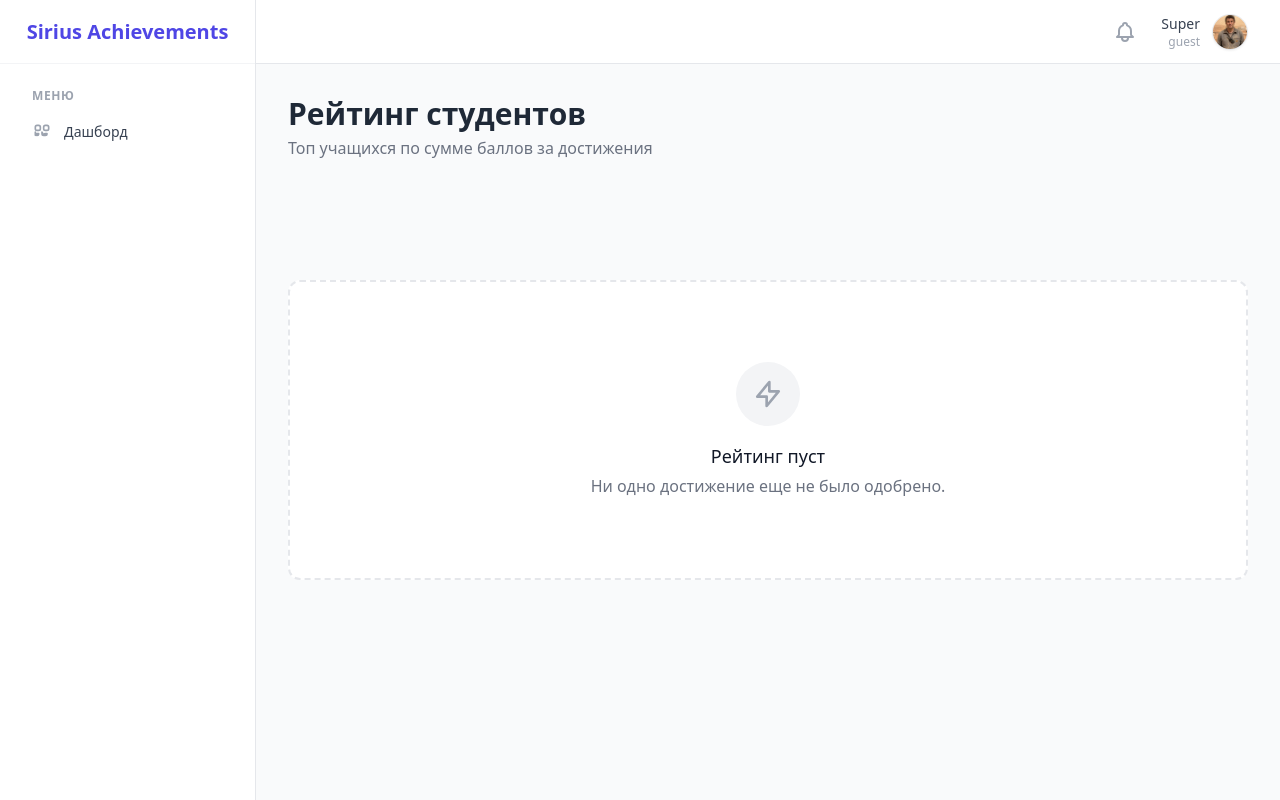
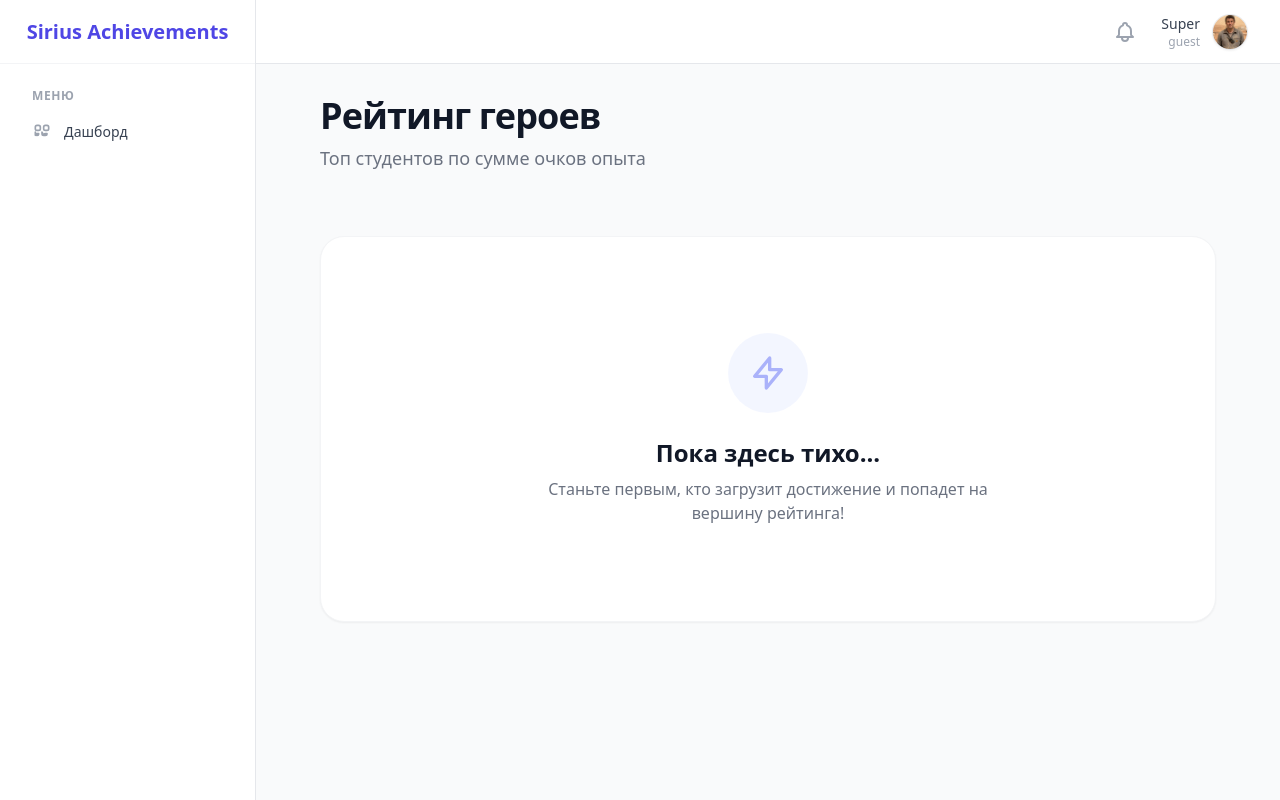
Before and after one commit to RochDM231718/project, a FastAPI app: page /admin/leaderboard in a window 1280 px wide. Run offline with FastAPI, Linux system fonts and the light colour scheme; a user stored in the database is signed in; tables that the repository leaves empty hold one stand-in row (values such as "Sample post"); data that the repository does not hold is empty; some libraries are stand-ins or nearby versions.

Commit message:
дэшборд

```diff
--- a/templates/admin/dashboard/index.html
+++ b/templates/admin/dashboard/index.html
@@ -52,7 +52,7 @@
         <div class="grid grid-cols-1 md:grid-cols-4 gap-6 mb-8">
             <div class="bg-white p-6 rounded-xl shadow-sm border border-gray-100">
                 <p class="text-xs text-gray-500 uppercase font-bold tracking-wider">Новых пользователей</p>
-                <p class="text-3xl font-bold text-gray-800 mt-2">+{{ stats.new_users }}</p>
+                <p class="text-3xl font-bold text-indigo-600 mt-2">+{{ stats.new_users }}</p>
             </div>
             <div class="bg-white p-6 rounded-xl shadow-sm border border-gray-100">
                 <p class="text-xs text-gray-500 uppercase font-bold tracking-wider">Загружено документов</p>
@@ -60,11 +60,11 @@
             </div>
             <div class="bg-white p-6 rounded-xl shadow-sm border border-gray-100">
                 <p class="text-xs text-gray-500 uppercase font-bold tracking-wider">Одобрено модераторами</p>
-                <p class="text-3xl font-bold text-green-600 mt-2">{{ stats.approved_docs }}</p>
+                <p class="text-3xl font-bold text-indigo-600 mt-2">{{ stats.approved_docs }}</p>
             </div>
             <div class="bg-white p-6 rounded-xl shadow-sm border border-gray-100">
                 <p class="text-xs text-gray-500 uppercase font-bold tracking-wider">Ожидают проверки</p>
-                <p class="text-3xl font-bold text-yellow-600 mt-2">{{ stats.pending_docs }}</p>
+                <p class="text-3xl font-bold text-indigo-600 mt-2">{{ stats.pending_docs }}</p>
             </div>
         </div>
 
--- a/templates/admin/leaderboard/index.html
+++ b/templates/admin/leaderboard/index.html
@@ -1,126 +1,184 @@
 {% extends "layout.html" %}
 
 {% block content %}
-<div class="max-w-5xl mx-auto">
+<div class="max-w-6xl mx-auto px-4 sm:px-6 lg:px-8">
 
-    <div class="flex flex-col md:flex-row justify-between items-end mb-20 gap-4">
-        <div>
-            <h2 class="text-3xl font-bold text-gray-800">Рейтинг студентов</h2>
-            <p class="text-gray-500 mt-1">Топ учащихся по сумме баллов за достижения</p>
+    <div class="flex flex-col md:flex-row justify-between items-end mb-16 gap-6">
+        <div class="relative">
+            <h2 class="text-4xl font-extrabold text-gray-900 tracking-tight">Рейтинг героев</h2>
+            <p class="text-gray-500 mt-2 text-lg">Топ студентов по сумме очков опыта</p>
+            <div class="absolute -top-6 -left-6 w-24 h-24 bg-indigo-50 rounded-full blur-2xl -z-10"></div>
         </div>
 
         {% if user.role.value == 'student' %}
-        <div class="bg-indigo-600 text-white px-6 py-3 rounded-xl shadow-lg flex items-center gap-4">
+        <div class="bg-gradient-to-r from-indigo-600 to-indigo-800 text-white p-1 rounded-2xl shadow-xl transform transition hover:scale-[1.02] duration-300">
+            <div class="bg-indigo-900 bg-opacity-20 backdrop-blur-sm rounded-xl px-6 py-4 flex items-center gap-6">
                 <div class="text-center">
-                <div class="text-xs opacity-80 uppercase tracking-wide">Ваше место</div>
-                <div class="text-2xl font-bold">#{{ my_rank }}</div>
+                    <div class="text-[10px] uppercase font-bold tracking-widest text-indigo-200 mb-1">Ранг</div>
+                    <div class="text-3xl font-black font-mono">#{{ my_rank }}</div>
                 </div>
-            <div class="w-px h-8 bg-white bg-opacity-20"></div>
+                <div class="w-px h-10 bg-white bg-opacity-20"></div>
                 <div class="text-center">
-                <div class="text-xs opacity-80 uppercase tracking-wide">Ваши баллы</div>
-                <div class="text-2xl font-bold">{{ my_points | int }}</div>
+                    <div class="text-[10px] uppercase font-bold tracking-widest text-indigo-200 mb-1">Баллы</div>
+                    <div class="text-3xl font-black text-white">{{ my_points | int }}</div>
+                </div>
             </div>
         </div>
         {% endif %}
     </div>
 
-    <div class="grid grid-cols-1 md:grid-cols-3 gap-6 mb-10 items-end">
+    {% if leaderboard|length > 0 %}
+    <div class="relative mb-20 mt-10">
+        <div class="flex flex-col md:flex-row items-end justify-center gap-4 md:gap-8 min-h-[320px]">
 
             {% if leaderboard|length > 1 %}
-        <div class="bg-white rounded-2xl shadow-md p-6 border-t-4 border-gray-300 flex flex-col items-center order-2 md:order-1 relative top-4">
-            <div class="absolute -top-6 w-12 h-12 bg-gray-200 rounded-full flex items-center justify-center text-xl font-bold text-gray-600 border-4 border-white shadow-sm">2</div>
+            {% set u2 = leaderboard[1][0] %}
+            <div class="order-2 md:order-1 flex-1 max-w-sm w-full relative group z-10">
+                <div class="bg-white rounded-3xl shadow-xl p-6 border-b-4 border-indigo-300 flex flex-col items-center relative transform transition group-hover:-translate-y-2 duration-300">
+                    <div class="absolute -top-5 left-1/2 transform -translate-x-1/2 w-10 h-10 bg-indigo-100 text-indigo-600 rounded-full flex items-center justify-center font-bold border-4 border-white shadow-sm z-20">2</div>
 
-            {% set u = leaderboard[1][0] %}
-            {% if u.avatar_path %}
-                <img src="/static/{{ u.avatar_path }}" class="w-20 h-20 rounded-full object-cover mb-3 border-2 border-gray-100">
+                    <div class="relative mb-3 mt-3">
+                        {% if u2.avatar_path %}
+                            <img src="/static/{{ u2.avatar_path }}" class="w-24 h-24 rounded-full object-cover border-4 border-indigo-100 shadow-sm">
                         {% else %}
-                <div class="w-20 h-20 rounded-full bg-gray-100 flex items-center justify-center text-2xl font-bold text-gray-400 mb-3">{{ u.first_name[:1] }}</div>
+                            <div class="w-24 h-24 rounded-full bg-indigo-50 flex items-center justify-center text-3xl font-bold text-indigo-400 border-4 border-indigo-100">{{ u2.first_name[:1] }}</div>
                         {% endif %}
+                    </div>
 
-            <div class="text-lg font-bold text-center leading-tight">{{ u.first_name }} {{ u.last_name }}</div>
-            <div class="text-indigo-600 font-bold text-xl mt-2">{{ leaderboard[1][1] | int }} баллов</div>
-            <div class="text-xs text-gray-400 mt-1">{{ leaderboard[1][2] }} достижений</div>
+                    <div class="text-center">
+                        <div class="font-bold text-lg text-gray-800 truncate w-32 md:w-auto mx-auto">{{ u2.first_name }}</div>
+                        <div class="text-sm text-gray-500 mb-3">{{ u2.last_name }}</div>
+                        <div class="inline-block bg-indigo-50 text-indigo-600 text-sm font-bold px-4 py-1.5 rounded-full">
+                            {{ leaderboard[1][1] | int }} баллов
+                        </div>
+                    </div>
+                </div>
             </div>
             {% endif %}
 
-        {% if leaderboard|length > 0 %}
-        <div class="bg-white rounded-2xl shadow-xl p-8 border-t-4 border-yellow-400 flex flex-col items-center order-1 md:order-2 z-10 transform md:-translate-y-4">
-            <div class="absolute -top-8 w-16 h-16 bg-yellow-400 rounded-full flex items-center justify-center text-3xl font-bold text-white border-4 border-white shadow-md">1</div>
+            {% set u1 = leaderboard[0][0] %}
+            <div class="order-1 md:order-2 flex-1 max-w-sm w-full relative z-20 -mt-6 md:-mt-0">
+                <div class="bg-white rounded-3xl shadow-2xl p-8 border-b-8 border-indigo-600 flex flex-col items-center transform scale-110 relative z-20">
+                     <div class="absolute -top-6 left-1/2 transform -translate-x-1/2 w-12 h-12 bg-indigo-600 text-white rounded-full flex items-center justify-center text-2xl font-black border-4 border-white shadow-md z-30">1</div>
 
-            <div class="absolute top-0 right-0 p-2">
-                <svg class="w-8 h-8 text-yellow-400 opacity-20" fill="currentColor" viewBox="0 0 20 20"><path d="M9.049 2.927c.3-.921 1.603-.921 1.902 0l1.07 3.292a1 1 0 00.95.69h3.462c.969 0 1.371 1.24.588 1.81l-2.8 2.034a1 1 0 00-.364 1.118l1.07 3.292c.3.921-.755 1.688-1.54 1.118l-2.8-2.034a1 1 0 00-1.175 0l-2.8 2.034c-.784.57-1.838-.197-1.539-1.118l1.07-3.292a1 1 0 00-.364-1.118L2.98 8.72c-.783-.57-.38-1.81.588-1.81h3.461a1 1 0 00.951-.69l1.07-3.292z"/></svg>
+                    <div class="relative mb-4 mt-4">
+                        {% if u1.avatar_path %}
+                            <img src="/static/{{ u1.avatar_path }}" class="w-32 h-32 rounded-full object-cover border-4 border-indigo-600 shadow-md">
+                        {% else %}
+                            <div class="w-32 h-32 rounded-full bg-indigo-50 flex items-center justify-center text-5xl font-bold text-indigo-600 border-4 border-indigo-600">{{ u1.first_name[:1] }}</div>
+                        {% endif %}
                     </div>
 
-            {% set u = leaderboard[0][0] %}
-            {% if u.avatar_path %}
-                <img src="/static/{{ u.avatar_path }}" class="w-24 h-24 rounded-full object-cover mb-4 border-4 border-yellow-100">
+                    <div class="text-center">
+                        <div class="font-extrabold text-2xl text-gray-900">{{ u1.first_name }}</div>
+                        <div class="text-base font-medium text-gray-500 mb-4">{{ u1.last_name }}</div>
+                        <div class="text-5xl font-black text-indigo-600 mb-2">
+                            {{ leaderboard[0][1] | int }}
+                        </div>
+                         <div class="text-sm font-bold text-indigo-400 uppercase tracking-wider">
+                            баллов всего
+                        </div>
+                    </div>
+                </div>
+            </div>
+
+            {% if leaderboard|length > 2 %}
+            {% set u3 = leaderboard[2][0] %}
+            <div class="order-3 md:order-3 flex-1 max-w-sm w-full relative group z-10">
+                <div class="bg-white rounded-3xl shadow-xl p-6 border-b-4 border-indigo-200 flex flex-col items-center relative transform transition group-hover:-translate-y-2 duration-300">
+                     <div class="absolute -top-5 left-1/2 transform -translate-x-1/2 w-10 h-10 bg-indigo-50 text-indigo-400 rounded-full flex items-center justify-center font-bold border-4 border-white shadow-sm z-20">3</div>
+
+                    <div class="relative mb-3 mt-3">
+                        {% if u3.avatar_path %}
+                            <img src="/static/{{ u3.avatar_path }}" class="w-24 h-24 rounded-full object-cover border-4 border-indigo-50 shadow-sm">
                         {% else %}
-                <div class="w-24 h-24 rounded-full bg-yellow-50 flex items-center justify-center text-3xl font-bold text-yellow-600 mb-4 border-4 border-yellow-100">{{ u.first_name[:1] }}</div>
+                            <div class="w-24 h-24 rounded-full bg-indigo-50 flex items-center justify-center text-3xl font-bold text-indigo-300 border-4 border-indigo-50">{{ u3.first_name[:1] }}</div>
                         {% endif %}
+                    </div>
 
-            <div class="text-xl font-bold text-center leading-tight">{{ u.first_name }} {{ u.last_name }}</div>
-            <div class="text-indigo-600 font-bold text-3xl mt-2">{{ leaderboard[0][1] | int }} <span class="text-sm font-medium text-gray-500">баллов</span></div>
-            <div class="text-sm text-gray-400 mt-1">{{ leaderboard[0][2] }} подтвержденных достижений</div>
+                    <div class="text-center">
+                        <div class="font-bold text-lg text-gray-800 truncate w-32 md:w-auto mx-auto">{{ u3.first_name }}</div>
+                        <div class="text-sm text-gray-500 mb-3">{{ u3.last_name }}</div>
+                        <div class="inline-block bg-indigo-50 text-indigo-600 text-sm font-bold px-4 py-1.5 rounded-full">
+                            {{ leaderboard[2][1] | int }} баллов
+                        </div>
+                    </div>
+                </div>
+            </div>
+            {% endif %}
+        </div>
     </div>
     {% endif %}
 
-        {% if leaderboard|length > 2 %}
-        <div class="bg-white rounded-2xl shadow-md p-6 border-t-4 border-orange-300 flex flex-col items-center order-3 md:order-3 relative top-4">
-            <div class="absolute -top-6 w-12 h-12 bg-orange-200 rounded-full flex items-center justify-center text-xl font-bold text-orange-700 border-4 border-white shadow-sm">3</div>
+    {% if leaderboard|length > 3 %}
+    <div class="bg-white rounded-3xl shadow-xl border border-gray-100 overflow-hidden mb-10">
+        <div class="px-6 py-4 bg-gray-50 border-b border-gray-100 flex items-center justify-between">
+            <h3 class="font-bold text-gray-700">Претенденты на победу</h3>
+            <span class="text-xs font-semibold text-gray-400 uppercase tracking-wider">Всего участников: {{ leaderboard|length }}</span>
+        </div>
 
-            {% set u = leaderboard[2][0] %}
-            {% if u.avatar_path %}
-                <img src="/static/{{ u.avatar_path }}" class="w-20 h-20 rounded-full object-cover mb-3 border-2 border-gray-100">
+        <div class="overflow-x-auto">
+            <table class="w-full text-left border-collapse">
+                <thead class="bg-white text-xs uppercase text-gray-400 font-semibold tracking-wider">
+                    <tr>
+                        <th class="px-6 py-4 w-16 text-center">#</th>
+                        <th class="px-6 py-4">Студент</th>
+                        <th class="px-6 py-4 text-center">Достижения</th>
+                        <th class="px-6 py-4 text-right">Баллы</th>
+                    </tr>
+                </thead>
+                <tbody class="divide-y divide-gray-50">
+                    {% for row in leaderboard[3:] %}
+                    {% set is_me = (row[0].id == user.id) %}
+                    <tr class="transition-all duration-200 hover:bg-gray-50 {% if is_me %}bg-indigo-50 hover:bg-indigo-100{% endif %}">
+                        <td class="px-6 py-4 text-center">
+                            <span class="font-mono font-bold {% if is_me %}text-indigo-600{% else %}text-gray-400{% endif %}">
+                                {{ loop.index + 3 }}
+                            </span>
+                        </td>
+                        <td class="px-6 py-4">
+                            <div class="flex items-center gap-4">
+                                {% if row[0].avatar_path %}
+                                    <img src="/static/{{ row[0].avatar_path }}" class="w-10 h-10 rounded-full object-cover border border-gray-100 shadow-sm">
                                 {% else %}
-                <div class="w-20 h-20 rounded-full bg-gray-100 flex items-center justify-center text-2xl font-bold text-gray-400 mb-3">{{ u.first_name[:1] }}</div>
+                                    <div class="w-10 h-10 rounded-full bg-gradient-to-br from-gray-100 to-gray-200 flex items-center justify-center text-gray-500 font-bold text-sm shadow-sm">{{ row[0].first_name[:1] }}</div>
                                 {% endif %}
-
-            <div class="text-lg font-bold text-center leading-tight">{{ u.first_name }} {{ u.last_name }}</div>
-            <div class="text-indigo-600 font-bold text-xl mt-2">{{ leaderboard[2][1] | int }} баллов</div>
-            <div class="text-xs text-gray-400 mt-1">{{ leaderboard[2][2] }} достижений</div>
-        </div>
+                                <div>
+                                    <div class="font-bold text-gray-800 {% if is_me %}text-indigo-700{% endif %}">
+                                        {{ row[0].first_name }} {{ row[0].last_name }}
+                                        {% if is_me %}
+                                            <span class="ml-2 inline-flex items-center px-2 py-0.5 rounded text-xs font-medium bg-indigo-200 text-indigo-800">Вы</span>
                                         {% endif %}
                                     </div>
-
-    {% if leaderboard|length > 3 %}
-    <div class="bg-white rounded-xl shadow-sm border border-gray-100 overflow-hidden">
-        <table class="w-full text-left border-collapse">
-            <thead class="bg-gray-50 text-xs uppercase text-gray-500 font-semibold">
-                <tr>
-                    <th class="p-4 w-16 text-center">#</th>
-                    <th class="p-4">Студент</th>
-                    <th class="p-4 text-center">Достижений</th>
-                    <th class="p-4 text-right">Баллы</th>
-                </tr>
-            </thead>
-            <tbody class="divide-y divide-gray-100">
-                {% for row in leaderboard[3:] %}
-                <tr class="hover:bg-gray-50 transition-colors {{ 'bg-indigo-50' if row[0].id == user.id else '' }}">
-                    <td class="p-4 text-center font-bold text-gray-400">{{ loop.index + 3 }}</td>
-                    <td class="p-4 flex items-center gap-3">
-                        {% if row[0].avatar_path %}
-                            <img src="/static/{{ row[0].avatar_path }}" class="w-10 h-10 rounded-full object-cover">
-                        {% else %}
-                            <div class="w-10 h-10 rounded-full bg-gray-200 flex items-center justify-center text-gray-600 font-bold text-sm">{{ row[0].first_name[:1] }}</div>
-                        {% endif %}
-                        <div class="font-medium text-gray-900">{{ row[0].first_name }} {{ row[0].last_name }}</div>
+                                    <div class="text-xs text-gray-400">{{ row[0].email }}</div>
+                                </div>
+                            </div>
                         </td>
-                    <td class="p-4 text-center text-gray-600">{{ row[2] }}</td>
-                    <td class="p-4 text-right font-bold text-indigo-600">{{ row[1] | int }}</td>
+                        <td class="px-6 py-4 text-center">
+                            <span class="inline-flex items-center px-2.5 py-0.5 rounded-full text-xs font-medium bg-gray-100 text-gray-800">
+                                {{ row[2] }}
+                            </span>
+                        </td>
+                        <td class="px-6 py-4 text-right">
+                            <span class="font-bold text-lg {% if is_me %}text-indigo-600{% else %}text-indigo-900{% endif %}">
+                                {{ row[1] | int }}
+                            </span>
+                        </td>
                     </tr>
                     {% endfor %}
                 </tbody>
             </table>
         </div>
+    </div>
     {% endif %}
 
     {% if leaderboard|length == 0 %}
-    <div class="text-center py-20 bg-white rounded-xl border-2 border-dashed border-gray-200">
-        <div class="inline-flex items-center justify-center w-16 h-16 rounded-full bg-gray-100 mb-4">
-            <svg class="w-8 h-8 text-gray-400" fill="none" stroke="currentColor" viewBox="0 0 24 24"><path stroke-linecap="round" stroke-linejoin="round" stroke-width="2" d="M13 10V3L4 14h7v7l9-11h-7z"></path></svg>
+    <div class="text-center py-24 bg-white rounded-3xl border border-gray-100 shadow-sm">
+        <div class="inline-flex items-center justify-center w-20 h-20 rounded-full bg-indigo-50 mb-6 animate-pulse">
+            <svg class="w-10 h-10 text-indigo-400" fill="none" stroke="currentColor" viewBox="0 0 24 24"><path stroke-linecap="round" stroke-linejoin="round" stroke-width="2" d="M13 10V3L4 14h7v7l9-11h-7z"></path></svg>
         </div>
-        <h3 class="text-lg font-medium text-gray-900">Рейтинг пуст</h3>
-        <p class="text-gray-500 mt-1">Ни одно достижение еще не было одобрено.</p>
+        <h3 class="text-2xl font-bold text-gray-900">Пока здесь тихо...</h3>
+        <p class="text-gray-500 mt-2 max-w-md mx-auto">Станьте первым, кто загрузит достижение и попадет на вершину рейтинга!</p>
     </div>
     {% endif %}
 
```
Lines whose indentation alone changed are shown as unchanged.
